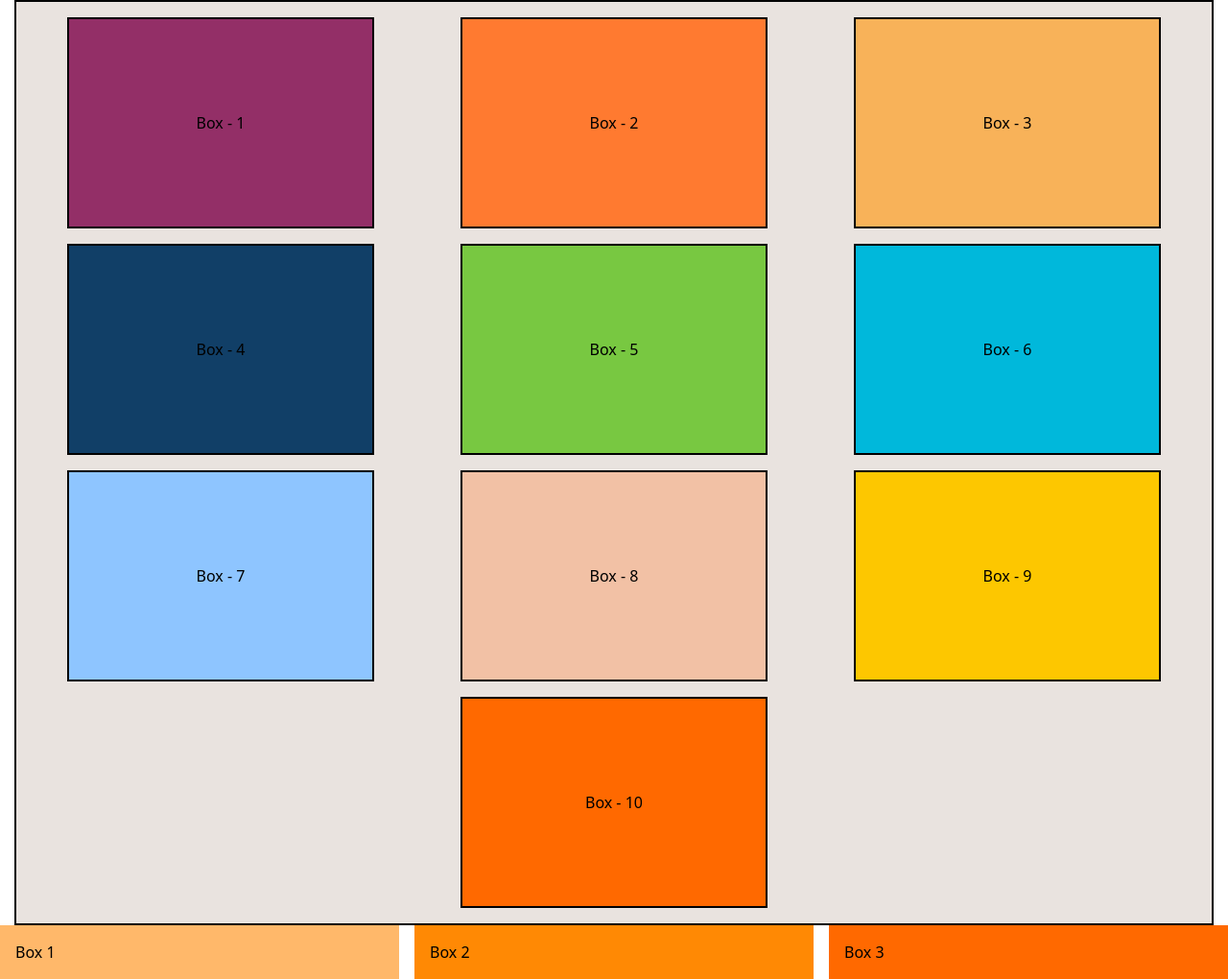
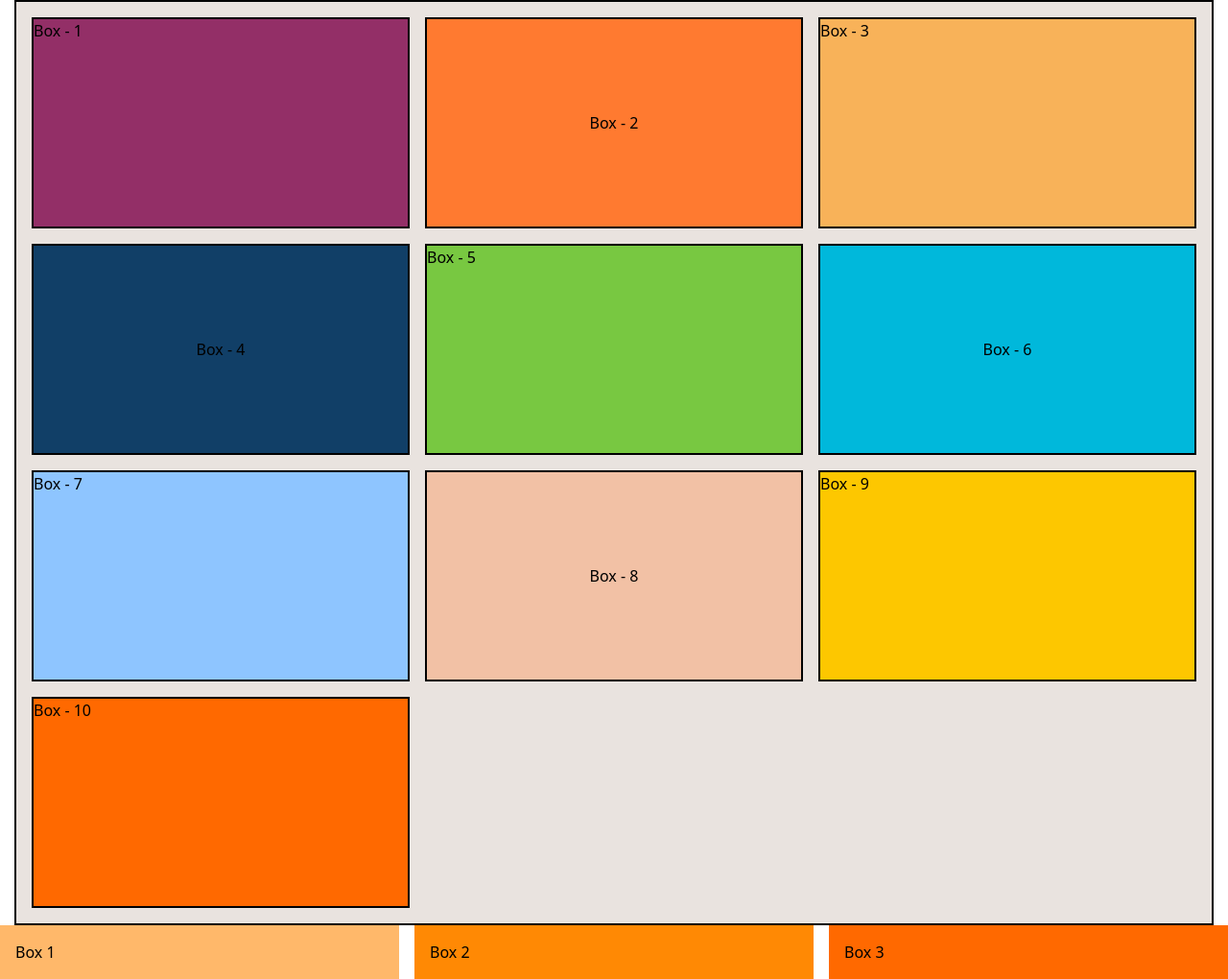
Before and after one commit to sakib404-hub/Tailwind-practice, a plain HTML site: page index.html in a window 1280 px wide. Shown: the whole page at 96% size. Drawn offline with nearby package versions, Linux system fonts and the light colour scheme.

Commit message:
solved the issue

```diff
--- a/index.html
+++ b/index.html
@@ -11,56 +11,32 @@
     <div
       class="max-w-[1250px] m-auto p-4 grid grid-cols-1 md:grid-cols-2 lg:grid-cols-3 border-2 gap-4 bg-[#E9E3DF] justify-items-center"
     >
+      <div class="w-full min-h-[220px] border-2 bg-[#932F67]">Box - 1</div>
       <div
-        class="w-xs min-h-[220px] border-2 grid justify-items-center content-center bg-[#932F67]"
-      >
-        Box - 1
-      </div>
-      <div
-        class="w-xs min-h-[220px] border-2 flex items-center justify-center bg-[#FF7A30]"
+        class="w-full min-h-[220px] border-2 flex items-center justify-center bg-[#FF7A30]"
       >
         Box - 2
       </div>
+      <div class="w-full min-h-[220px] border-2 bg-[#F8B259]">Box - 3</div>
       <div
-        class="w-xs min-h-[220px] border-2 grid justify-items-center content-center bg-[#F8B259]"
-      >
-        Box - 3
-      </div>
-      <div
-        class="w-xs min-h-[220px] border-2 flex justify-center items-center bg-[#113F67]"
+        class="w-full min-h-[220px] border-2 flex justify-center items-center bg-[#113F67]"
       >
         Box - 4
       </div>
+      <div class="w-full min-h-[220px] border-2 bg-[#78C841]">Box - 5</div>
       <div
-        class="w-xs min-h-[220px] border-2 grid justify-items-center content-center bg-[#78C841]"
-      >
-        Box - 5
-      </div>
-      <div
-        class="w-xs min-h-[220px] border-2 flex justify-center items-center bg-cyan-500"
+        class="w-full min-h-[220px] border-2 flex justify-center items-center bg-cyan-500"
       >
         Box - 6
       </div>
+      <div class="w-full min-h-[220px] border-2 bg-blue-300">Box - 7</div>
       <div
-        class="w-xs min-h-[220px] border-2 grid justify-items-center content-center bg-blue-300"
-      >
-        Box - 7
-      </div>
-      <div
-        class="w-xs min-h-[220px] border-2 flex justify-center items-center bg-[rgb(255,140,78,0.4)]"
+        class="w-full min-h-[220px] border-2 flex justify-center items-center bg-[rgb(255,140,78,0.4)]"
       >
         Box - 8
       </div>
-      <div
-        class="w-xs min-h-[220px] border-2 grid justify-items-center content-center bg-yellow-400"
-      >
-        Box - 9
-      </div>
-      <div
-        class="w-xs min-h-[220px] border-2 grid justify-items-center content-center col-start-2 bg-orange-500"
-      >
-        Box - 10
-      </div>
+      <div class="w-full min-h-[220px] border-2 bg-yellow-400">Box - 9</div>
+      <div class="w-full min-h-[220px] border-2 bg-orange-500">Box - 10</div>
     </div>
     <div class="grid grid-cols-1 md:grid-cols-2 lg:grid-cols-3 gap-4">
       <div class="bg-orange-300 p-4">Box 1</div>
```
